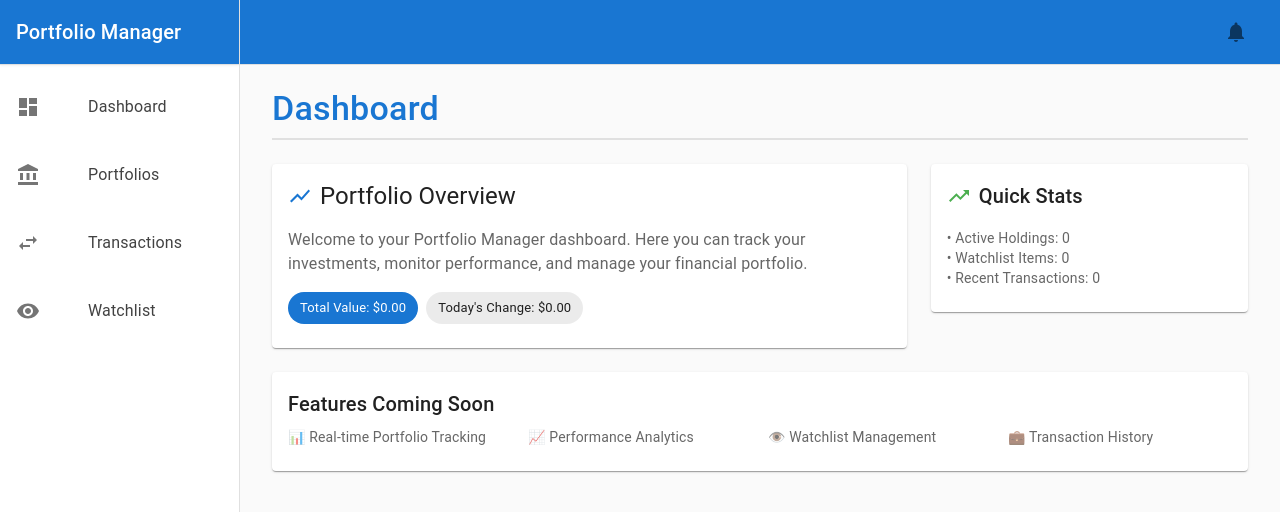
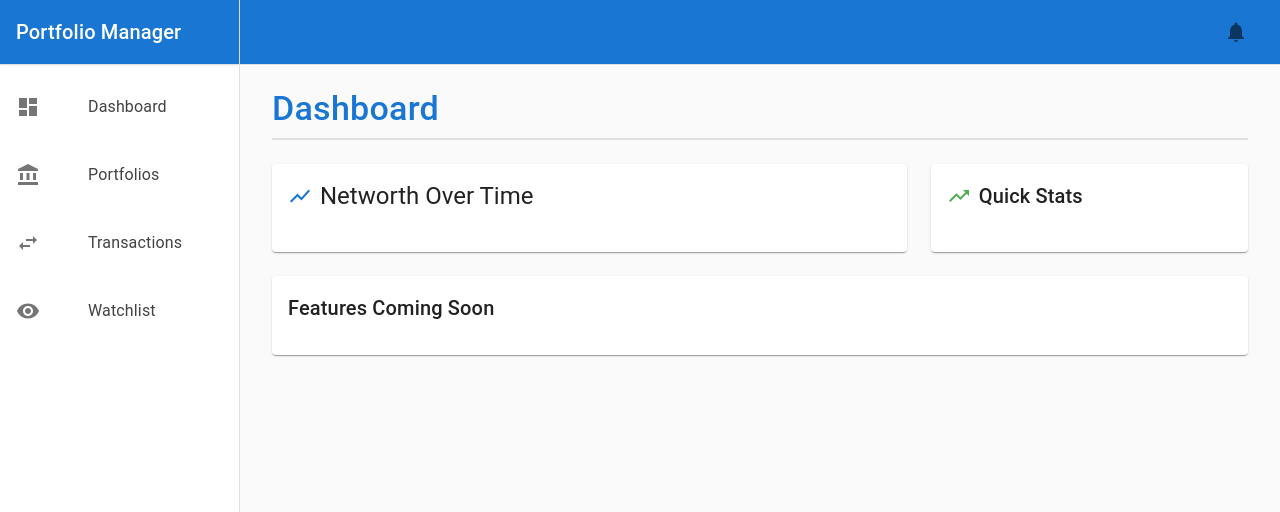
Before and after one commit to e-p-l/portfolio-manager-team14, a React (Create React App) app in the folder client/: page / in a window 1280 px wide. Shown: the top 512 px of the page. Built offline with nearby package versions, Linux system fonts and the light colour scheme; the HTML template or start-up script is replaced by a standard one.

Commit message:
feat: adding cards

```diff
--- a/client/src/components/Layout/MainLayout.css
+++ b/client/src/components/Layout/MainLayout.css
@@ -32,7 +32,7 @@
 }
 
 .header-icon {
-  color: #757575;
+  color: white;
 }
 
 /* Drawer Styles */
--- a/client/src/pages/Dashboard.tsx
+++ b/client/src/pages/Dashboard.tsx
@@ -30,17 +30,13 @@ const Dashboard: React.FC = () => {
               <Box display="flex" alignItems="center" mb={2}>
                 <ShowChart sx={{ mr: 1, color: '#1976d2' }} />
                 <Typography variant="h5" component="h2">
-                  Portfolio Overview
+                  Networth Over Time
                 </Typography>
               </Box>
               <Typography variant="body1" color="text.secondary" paragraph>
-                Welcome to your Portfolio Manager dashboard. Here you can track your investments,
-                monitor performance, and manage your financial portfolio.
+
               </Typography>
-              <Box mt={2}>
-                <Chip label="Total Value: $0.00" color="primary" sx={{ mr: 1 }} />
-                <Chip label="Today's Change: $0.00" color="default" />
-              </Box>
+
             </CardContent>
           </Card>
         </Box>
@@ -55,15 +51,7 @@ const Dashboard: React.FC = () => {
                   Quick Stats
                 </Typography>
               </Box>
-              <Typography variant="body2" color="text.secondary">
-                • Active Holdings: 0
-              </Typography>
-              <Typography variant="body2" color="text.secondary">
-                • Watchlist Items: 0
-              </Typography>
-              <Typography variant="body2" color="text.secondary">
-                • Recent Transactions: 0
-              </Typography>
+
             </CardContent>
           </Card>
         </Box>
@@ -76,33 +64,6 @@ const Dashboard: React.FC = () => {
             <Typography variant="h6" gutterBottom>
               Features Coming Soon
             </Typography>
-            <Box
-              display="flex"
-              flexDirection={{ xs: 'column', sm: 'row' }}
-              flexWrap="wrap"
-              gap={2}
-            >
-              <Box flex={1} minWidth="200px">
-                <Typography variant="body2" color="text.secondary">
-                  📊 Real-time Portfolio Tracking
-                </Typography>
-              </Box>
-              <Box flex={1} minWidth="200px">
-                <Typography variant="body2" color="text.secondary">
-                  📈 Performance Analytics
-                </Typography>
-              </Box>
-              <Box flex={1} minWidth="200px">
-                <Typography variant="body2" color="text.secondary">
-                  👁️ Watchlist Management
-                </Typography>
-              </Box>
-              <Box flex={1} minWidth="200px">
-                <Typography variant="body2" color="text.secondary">
-                  💼 Transaction History
-                </Typography>
-              </Box>
-            </Box>
           </CardContent>
         </Card>
       </Box>
```
